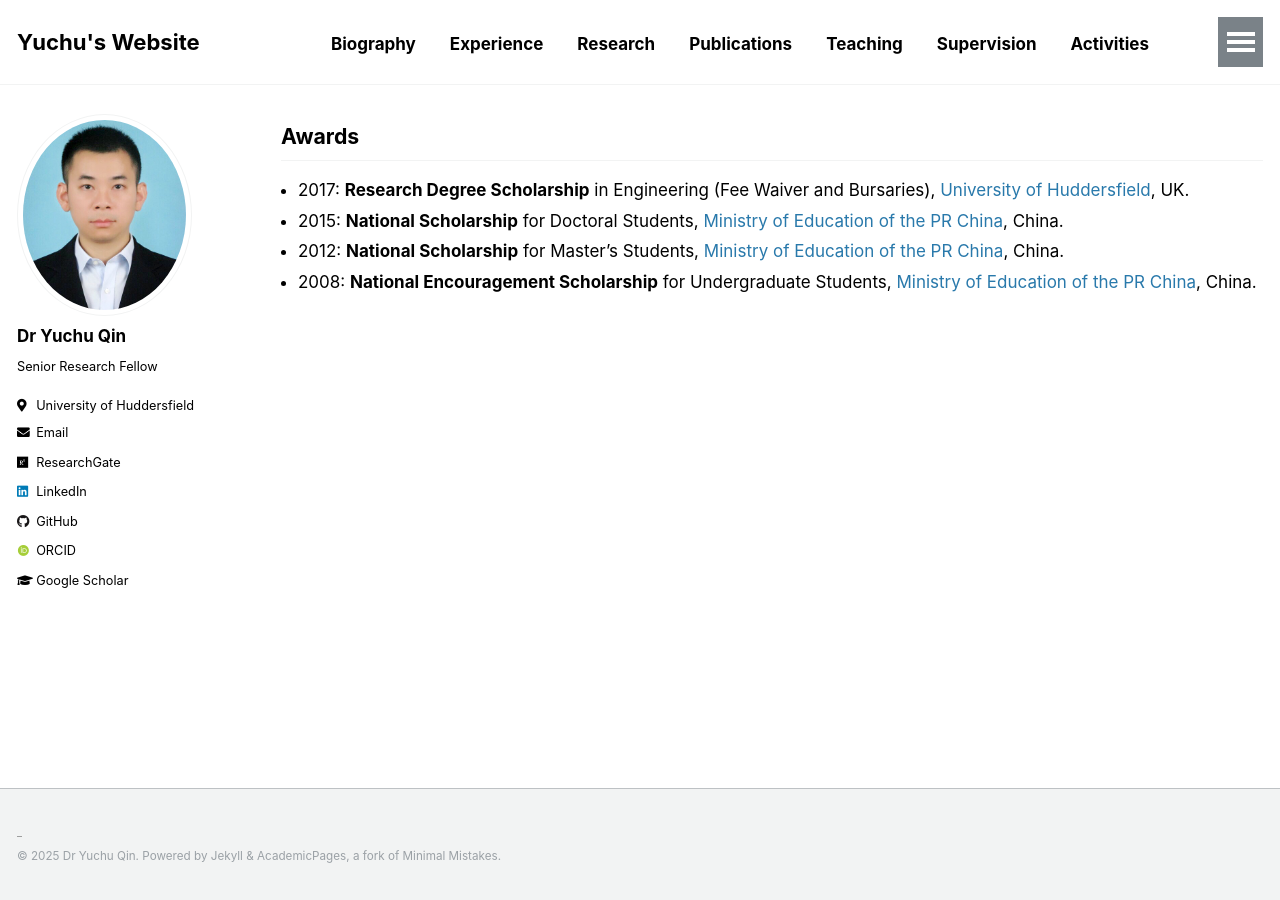
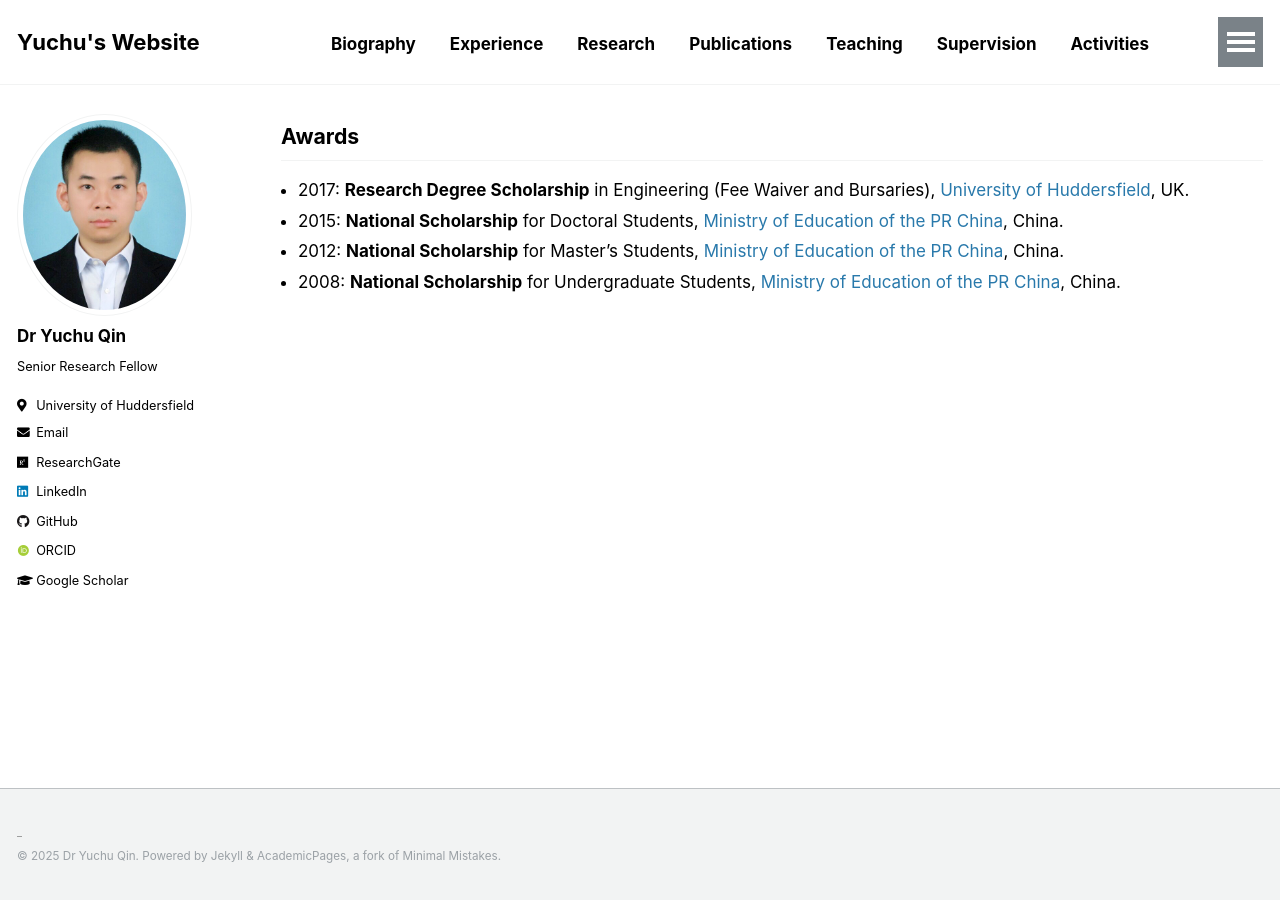
Before and after one commit to yuchu-qin/yuchu-qin.github.io, a Jekyll site: the page built from _pages/awards.md, in a window 1280 px wide. Built offline with Jekyll 4.4.1, drawn with Linux system fonts in a browser that asks for light colours; some web fonts are replaced; our own code applies the rules of GitHub Pages for plain Markdown files.

Commit message:
Update awards.md

```diff
--- a/_pages/awards.md
+++ b/_pages/awards.md
@@ -7,4 +7,4 @@ author_profile: true
 - 2017: **Research Degree Scholarship** in Engineering (Fee Waiver and Bursaries), [University of Huddersfield](https://www.hud.ac.uk/), UK.
 - 2015: **National Scholarship** for Doctoral Students, [Ministry of Education of the PR China](http://www.moe.gov.cn/), China.
 - 2012: **National Scholarship** for Master's Students, [Ministry of Education of the PR China](http://www.moe.gov.cn/), China.
-- 2008: **National Encouragement Scholarship** for Undergraduate Students, [Ministry of Education of the PR China](http://www.moe.gov.cn/), China.
+- 2008: **National Scholarship** for Undergraduate Students, [Ministry of Education of the PR China](http://www.moe.gov.cn/), China.
```
